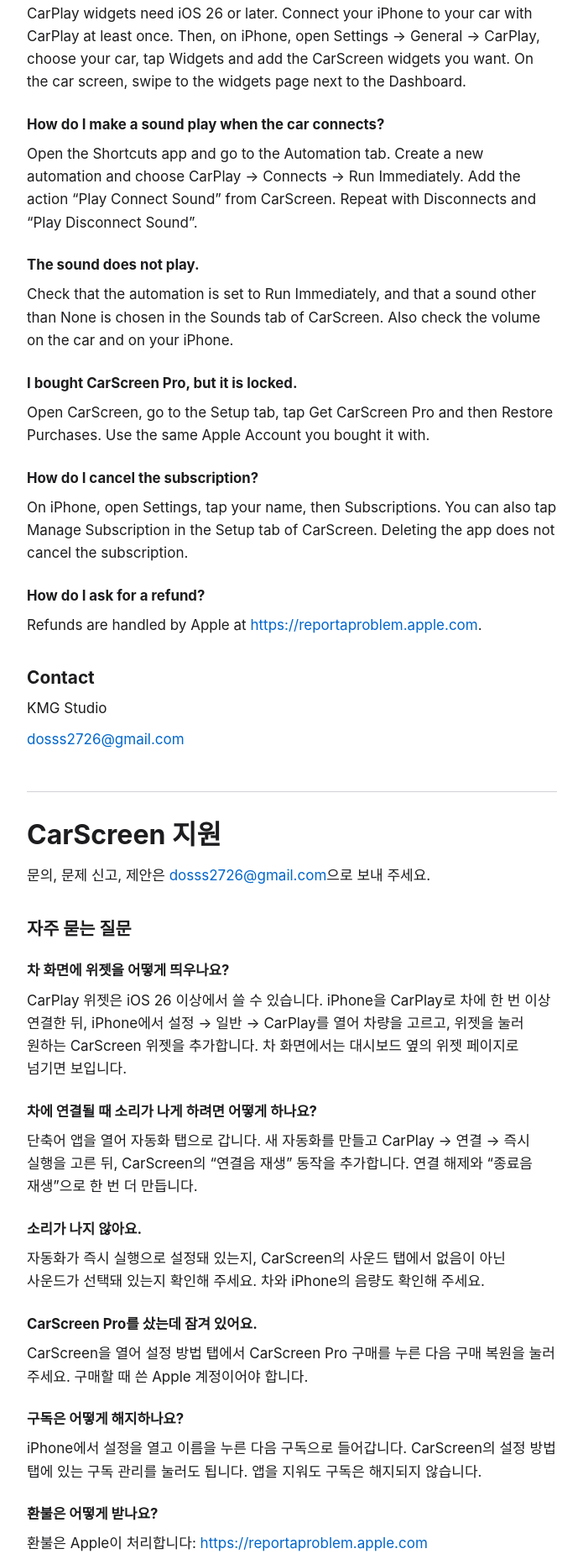
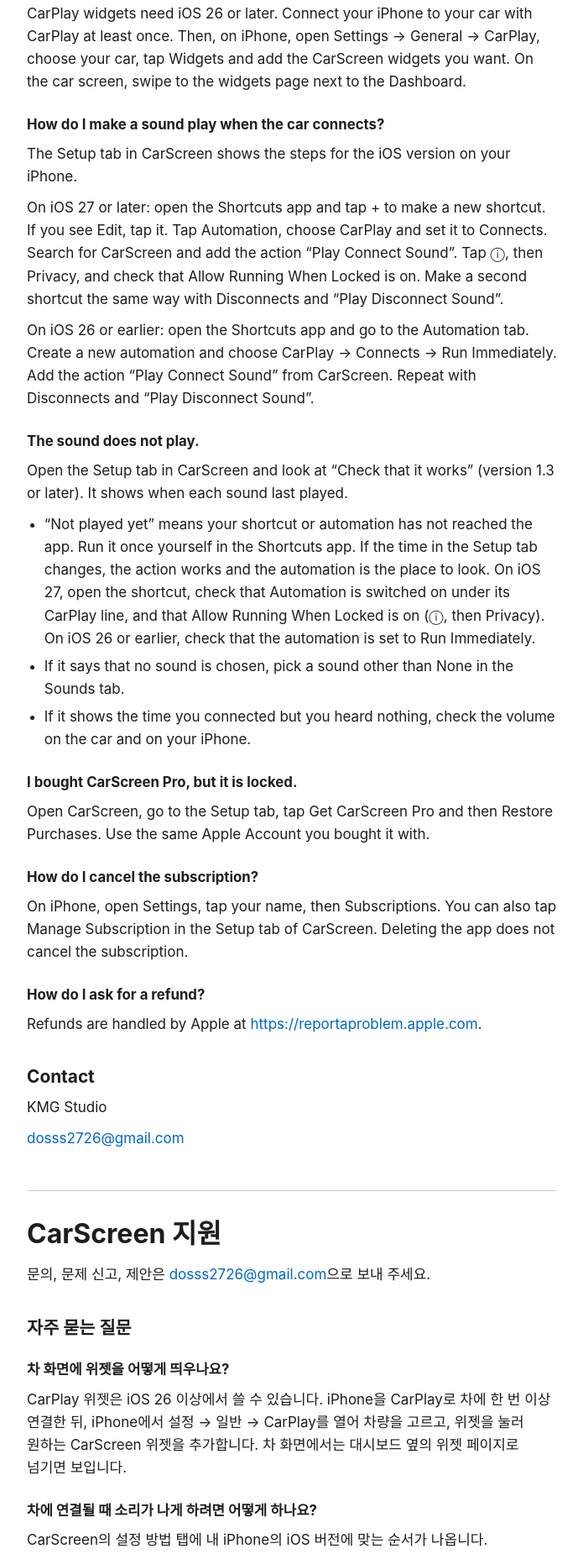
Before and after one commit to jub27/carscreen, a plain HTML site: page support/index.html in a window 1280 px wide. Shown: the part 279-2129 px from the top of the page at 84% size, without its empty margins (292-987 px from the left). Drawn offline with Linux system fonts and the light colour scheme.

Commit message:
Sound setup steps for iOS 27 and what the Setup tab's check stores

```diff
--- a/support/index.html
+++ b/support/index.html
@@ -39,9 +39,12 @@ hr { border: 0; border-top: 1px solid var(--line); margin: 3rem 0 0; }
 <h3>How do I put widgets on the car screen?</h3>
 <p>CarPlay widgets need iOS 26 or later. Connect your iPhone to your car with CarPlay at least once. Then, on iPhone, open Settings → General → CarPlay, choose your car, tap Widgets and add the CarScreen widgets you want. On the car screen, swipe to the widgets page next to the Dashboard.</p>
 <h3>How do I make a sound play when the car connects?</h3>
-<p>Open the Shortcuts app and go to the Automation tab. Create a new automation and choose CarPlay → Connects → Run Immediately. Add the action “Play Connect Sound” from CarScreen. Repeat with Disconnects and “Play Disconnect Sound”.</p>
+<p>The Setup tab in CarScreen shows the steps for the iOS version on your iPhone.</p>
+<p>On iOS 27 or later: open the Shortcuts app and tap + to make a new shortcut. If you see Edit, tap it. Tap Automation, choose CarPlay and set it to Connects. Search for CarScreen and add the action “Play Connect Sound”. Tap ⓘ, then Privacy, and check that Allow Running When Locked is on. Make a second shortcut the same way with Disconnects and “Play Disconnect Sound”.</p>
+<p>On iOS 26 or earlier: open the Shortcuts app and go to the Automation tab. Create a new automation and choose CarPlay → Connects → Run Immediately. Add the action “Play Connect Sound” from CarScreen. Repeat with Disconnects and “Play Disconnect Sound”.</p>
 <h3>The sound does not play.</h3>
-<p>Check that the automation is set to Run Immediately, and that a sound other than None is chosen in the Sounds tab of CarScreen. Also check the volume on the car and on your iPhone.</p>
+<p>Open the Setup tab in CarScreen and look at “Check that it works” (version 1.3 or later). It shows when each sound last played.</p>
+<ul><li>“Not played yet” means your shortcut or automation has not reached the app. Run it once yourself in the Shortcuts app. If the time in the Setup tab changes, the action works and the automation is the place to look. On iOS 27, open the shortcut, check that Automation is switched on under its CarPlay line, and that Allow Running When Locked is on (ⓘ, then Privacy). On iOS 26 or earlier, check that the automation is set to Run Immediately.</li><li>If it says that no sound is chosen, pick a sound other than None in the Sounds tab.</li><li>If it shows the time you connected but you heard nothing, check the volume on the car and on your iPhone.</li></ul>
 <h3>I bought CarScreen Pro, but it is locked.</h3>
 <p>Open CarScreen, go to the Setup tab, tap Get CarScreen Pro and then Restore Purchases. Use the same Apple Account you bought it with.</p>
 <h3>How do I cancel the subscription?</h3>
@@ -60,9 +63,12 @@ hr { border: 0; border-top: 1px solid var(--line); margin: 3rem 0 0; }
 <h3>차 화면에 위젯을 어떻게 띄우나요?</h3>
 <p>CarPlay 위젯은 iOS 26 이상에서 쓸 수 있습니다. iPhone을 CarPlay로 차에 한 번 이상 연결한 뒤, iPhone에서 설정 → 일반 → CarPlay를 열어 차량을 고르고, 위젯을 눌러 원하는 CarScreen 위젯을 추가합니다. 차 화면에서는 대시보드 옆의 위젯 페이지로 넘기면 보입니다.</p>
 <h3>차에 연결될 때 소리가 나게 하려면 어떻게 하나요?</h3>
-<p>단축어 앱을 열어 자동화 탭으로 갑니다. 새 자동화를 만들고 CarPlay → 연결 → 즉시 실행을 고른 뒤, CarScreen의 “연결음 재생” 동작을 추가합니다. 연결 해제와 “종료음 재생”으로 한 번 더 만듭니다.</p>
+<p>CarScreen의 설정 방법 탭에 내 iPhone의 iOS 버전에 맞는 순서가 나옵니다.</p>
+<p>iOS 27 이상: 단축어 앱을 열고 +를 눌러 새로운 단축어를 만듭니다. 편집이 보이면 누릅니다. 자동화를 누르고 CarPlay를 고른 뒤 ‘연결될 때’로 설정합니다. CarScreen을 검색해 “연결음 재생” 동작을 추가합니다. ⓘ를 누르고 개인정보 보호에서 ‘잠겨 있는 동안 실행 허용’이 켜져 있는지 확인합니다. 같은 방법으로 단축어를 하나 더 만들어 ‘연결 해제될 때’와 “종료음 재생”을 넣습니다.</p>
+<p>iOS 26 이하: 단축어 앱을 열어 자동화 탭으로 갑니다. 새 자동화를 만들고 CarPlay → 연결될 때 → 즉시 실행을 고른 뒤, CarScreen의 “연결음 재생” 동작을 추가합니다. ‘연결 해제될 때’와 “종료음 재생”으로 한 번 더 만듭니다.</p>
 <h3>소리가 나지 않아요.</h3>
-<p>자동화가 즉시 실행으로 설정돼 있는지, CarScreen의 사운드 탭에서 없음이 아닌 사운드가 선택돼 있는지 확인해 주세요. 차와 iPhone의 음량도 확인해 주세요.</p>
+<p>CarScreen의 설정 방법 탭에서 ‘작동 확인’을 보세요(버전 1.3 이상). 각 사운드가 마지막으로 재생된 시간이 나옵니다.</p>
+<ul><li>‘아직 재생된 적이 없어요’라고 나오면 단축어나 자동화가 앱까지 오지 않은 것입니다. 단축어 앱에서 직접 한 번 실행해 보세요. 설정 방법 탭의 시간이 바뀌면 동작은 정상이니 자동화 쪽을 확인하면 됩니다. iOS 27에서는 단축어를 열어 CarPlay 줄 아래의 자동화가 켜져 있는지, ⓘ → 개인정보 보호의 ‘잠겨 있는 동안 실행 허용’이 켜져 있는지 확인합니다. iOS 26 이하에서는 자동화가 즉시 실행으로 설정돼 있는지 확인합니다.</li><li>선택된 사운드가 없다고 나오면 사운드 탭에서 없음이 아닌 사운드를 골라 주세요.</li><li>차에 연결한 시간이 나오는데 소리를 듣지 못했다면 차와 iPhone의 음량을 확인해 주세요.</li></ul>
 <h3>CarScreen Pro를 샀는데 잠겨 있어요.</h3>
 <p>CarScreen을 열어 설정 방법 탭에서 CarScreen Pro 구매를 누른 다음 구매 복원을 눌러 주세요. 구매할 때 쓴 Apple 계정이어야 합니다.</p>
 <h3>구독은 어떻게 해지하나요?</h3>
```
Also changed, not shown: privacy/index.html (+4 -4 lines).
